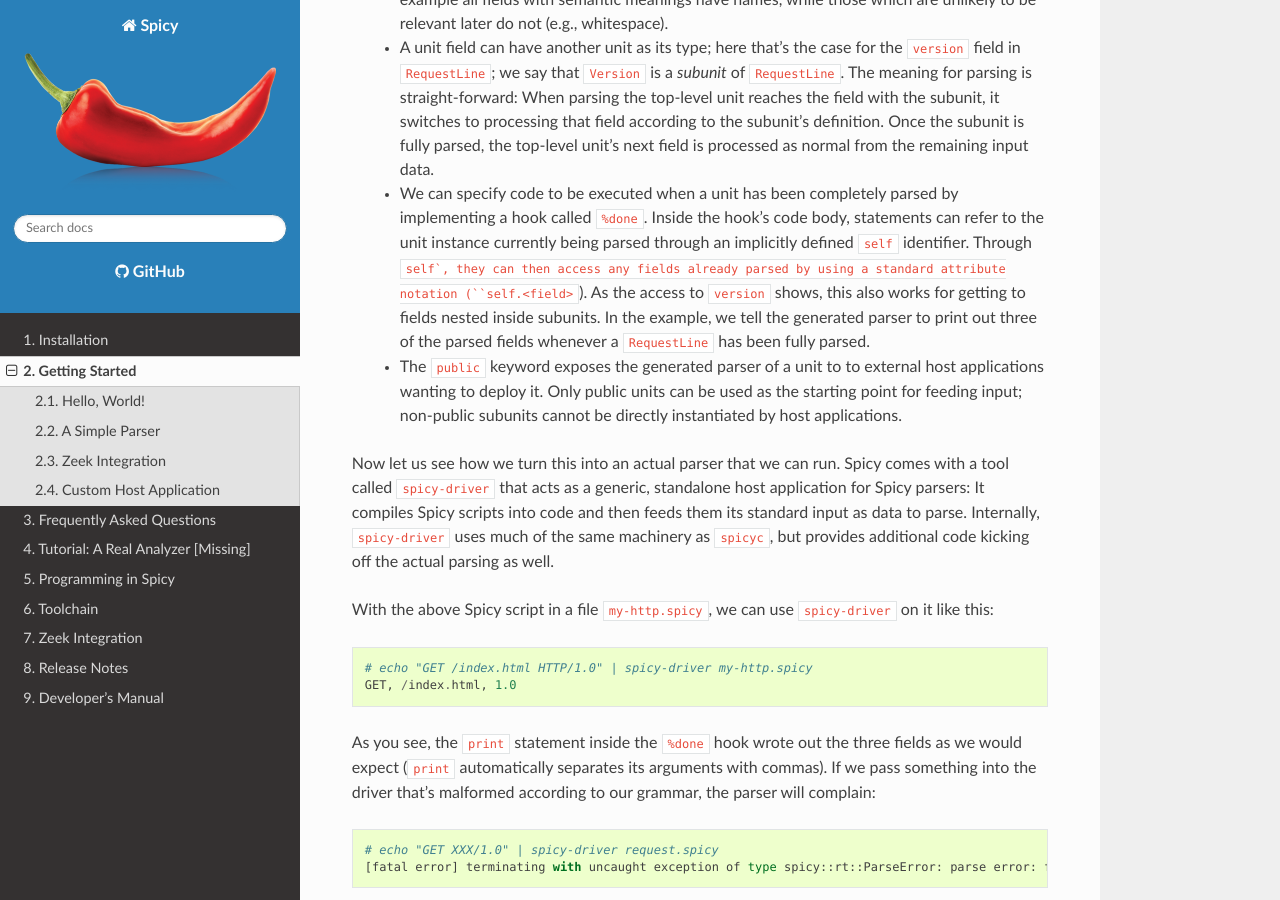
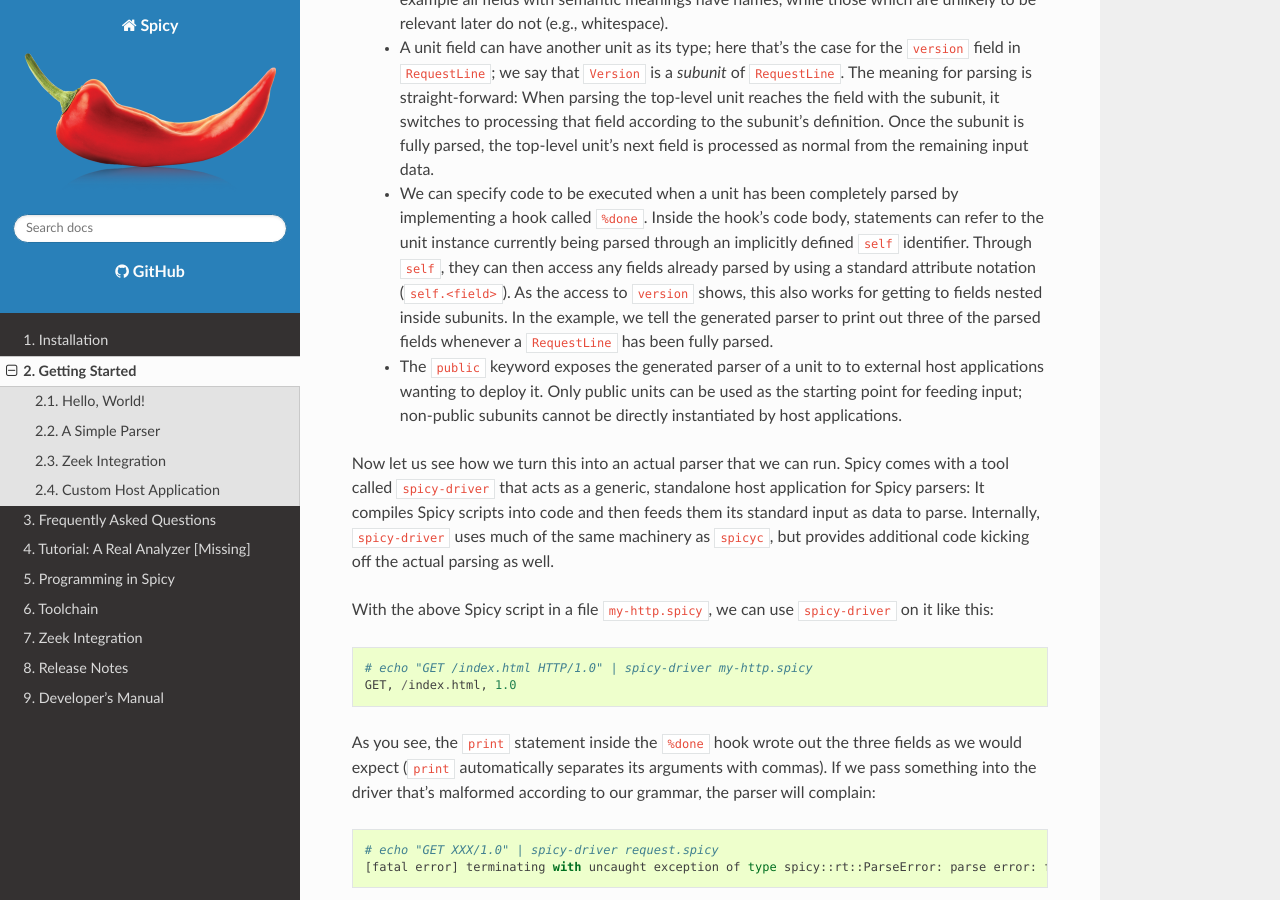
Before and after one commit to zeek/spicy, a Sphinx documentation site: the page built from doc/getting-started.rst, in a window 1280 px wide and 900 px high, scrolled down 2157 px. Built offline with Sphinx 7.4.7 and the Read the Docs theme 2.0.0, drawn with Linux system fonts in a browser that asks for light colours; pages that are not in the unit, such as notebooks, are missing from menus.

Commit message:
Fix typo

```diff
--- a/doc/getting-started.rst
+++ b/doc/getting-started.rst
@@ -123,7 +123,7 @@ Spicy code:
       completely parsed by implementing a hook called ``%done``.
       Inside the hook's code body, statements can refer to the unit
       instance currently being parsed through an implicitly defined
-      ``self`` identifier. Through ``self`, they can then access any
+      ``self`` identifier. Through ``self``, they can then access any
       fields already parsed by using a standard attribute notation
       (``self.<field>``). As the access to ``version`` shows, this
       also works for getting to fields nested inside subunits. In the
```
